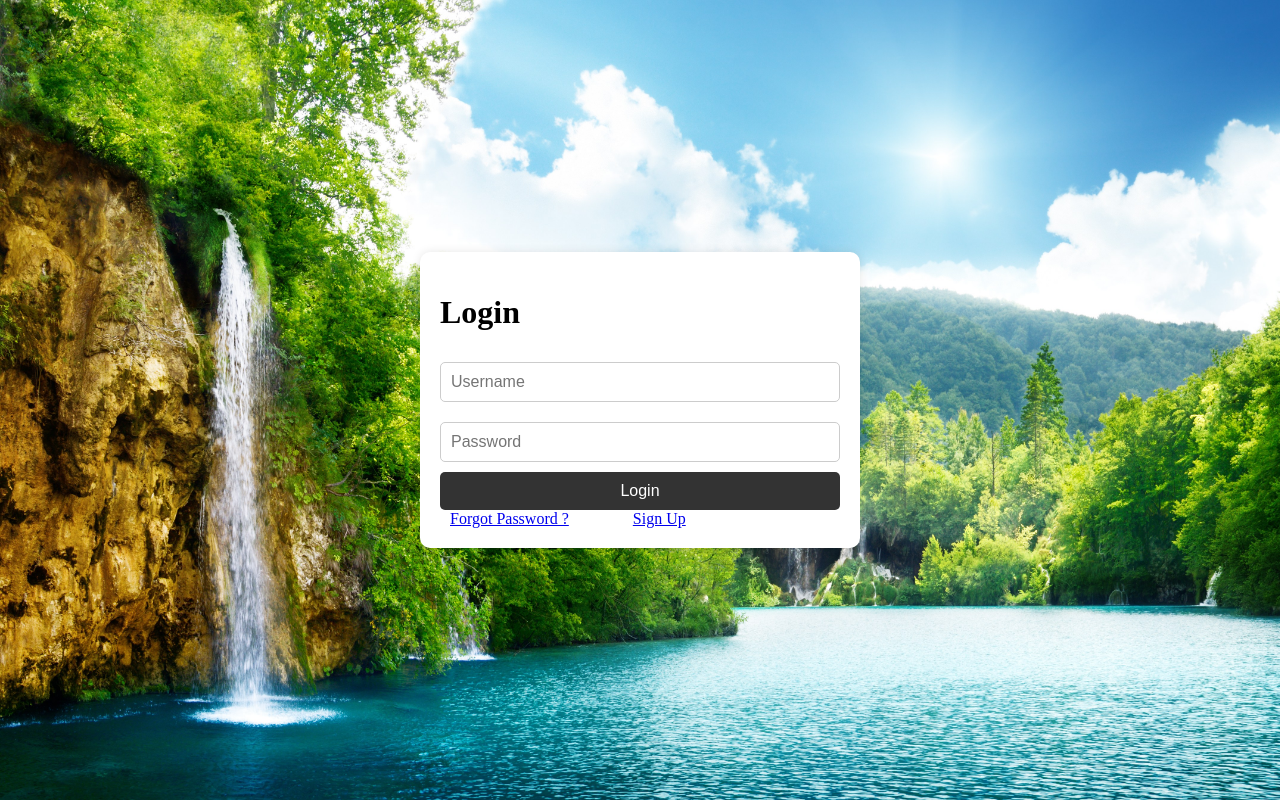
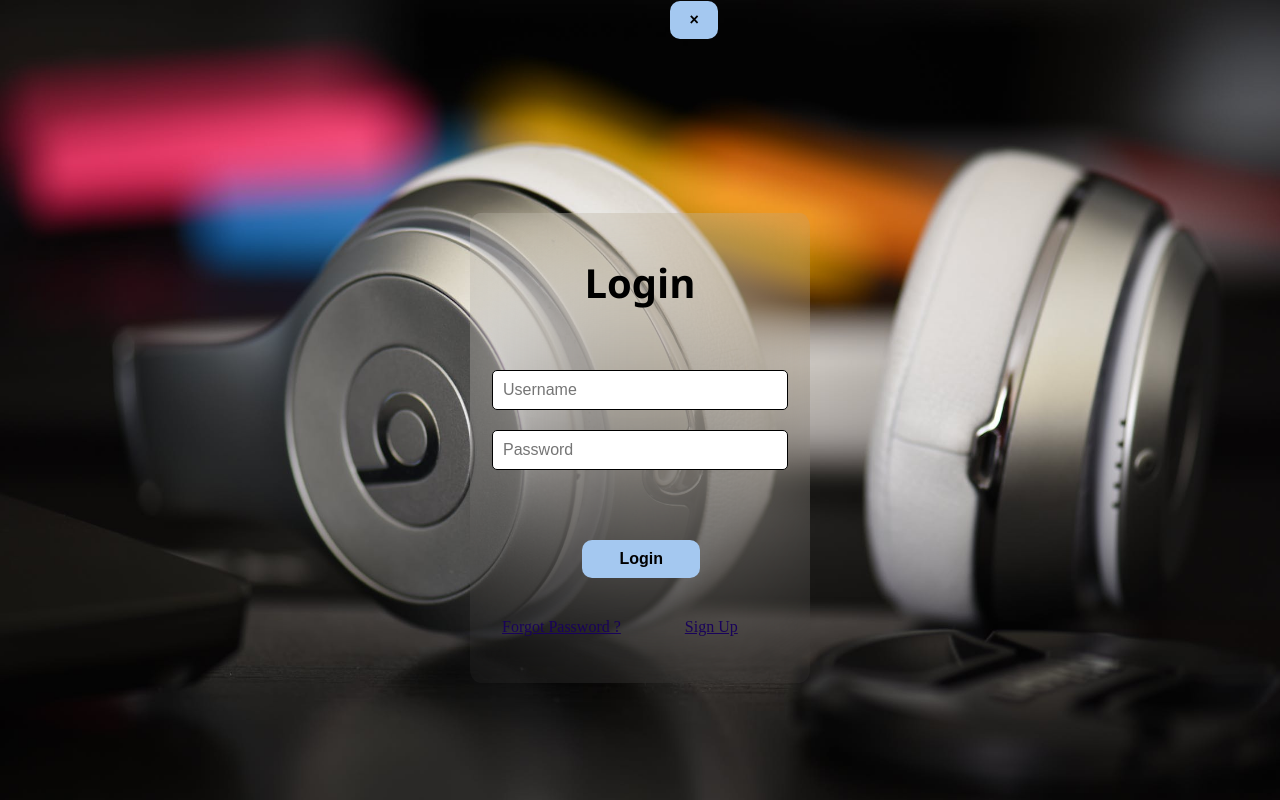
Before and after one commit to TheLoneAlchemist/MoodMusic, a Django app: page /login in a window 1280 px wide. Run offline with Django 4.2, Linux system fonts and the light colour scheme; parts of the project's set-up code (start-up, migrations or seed data) failed here and were passed over.

Commit message:
Updated login page

```diff
--- a/static/css/login.css
+++ b/static/css/login.css
@@ -1,5 +1,5 @@
 body {
-    background-image:url(/static/img/nature.jpg);
+    background-image:url(/static/img/background_login.jpeg);
     background-size: cover;
     height: 100vh;
     margin: 0;
@@ -9,11 +9,29 @@ body {
   }
 
   .login-form {
-    background-color: #fff;
-    border-radius: 10px;
-    box-shadow: 0 0 10px rgba(0, 0, 0, 0.1);
-    width: 400px;
+    width: 340px;
+    height: 470px;
+    background-color: transparent;
+    top: 56%;
+    left:50%;
+    position: absolute;
+    box-sizing: border-box;
+    border-radius: 3%;
+    transform: translate(-50%,-50%);
     padding: 20px;
+    border: 2px solid;
+    border-color: transparent;
+    backdrop-filter: blur(110px);
+    box-shadow: 5px 10px transparent;
+  }
+  h1{
+    margin: 0px;
+    padding: 20px 0px 0px ;
+    padding-bottom: 50px;
+    text-align: center;
+    font-family: 'Segoe UI', Tahoma, Geneva, Verdana, sans-serif;
+    font-size: 40px;
+    color: #000000;
   }
 
   form {
@@ -24,26 +42,34 @@ body {
   input {
     margin: 10px 0;
     padding: 10px;
-    border: 1px solid #ccc;
+    border: 1px solid rgb(0, 0, 0);
     border-radius: 5px;
+    border-width: 1.5px;
     font-size: 16px;
   }
-
+  .login-form input[type="password"]{
+    margin-bottom: 70px;
+  }
   button {
+    font-weight: bolder;
     padding: 10px;
+    width: 40%;
+    margin-left: 90px;
     border: none;
-    border-radius: 5px;
-    background-color: #333;
-    color: #fff;
+    border-radius: 10px;
+    background-color: #a4c8f0;
+    color: #000000;
     font-size: 16px;
     cursor: pointer;
+    margin-bottom: 40px;
   }
 
   button:hover {
-    background-color: #444;
+    background-color: #8671db;
   }
 
   .fotter a{
+    color: rgb(25, 3, 90);
       padding-left: 10px;
       padding-right: 50px;
   }
--- a/templates/login.html
+++ b/templates/login.html
@@ -15,25 +15,19 @@
     <!-- Message Interation  -->
 
     <div class="msg">
-        {% if messages %}
-        {% for message in messages %}
         <div class="alert alert-{{message.tags}} alert-dismissible fade show" role="alert">
-            <strong> {{message}}</strong>
             <button type="button" class="btn-close" data-bs-dismiss="alert" aria-label="Close">
                 <span aria-hidden="true"> &times;</span>
             </button>
         </div>
-        {% endfor %}
-        {% endif %}
         <!-- Message Interation End -->
     </div>
 
     <div class="login-form">
         <form method="post" action="/login">
-            {% csrf_token %}
           <h1>Login</h1>
           <input type="text" placeholder="Username" name="username">
-          <input type="password" placeholder="Password" name="password">
+          <input type="password" placeholder="Password" name="password" >
           <button type="submit">Login</button>
           <div class="fotter">
 
```
Also changed, not shown: static/img/background_login.jpeg (added).
